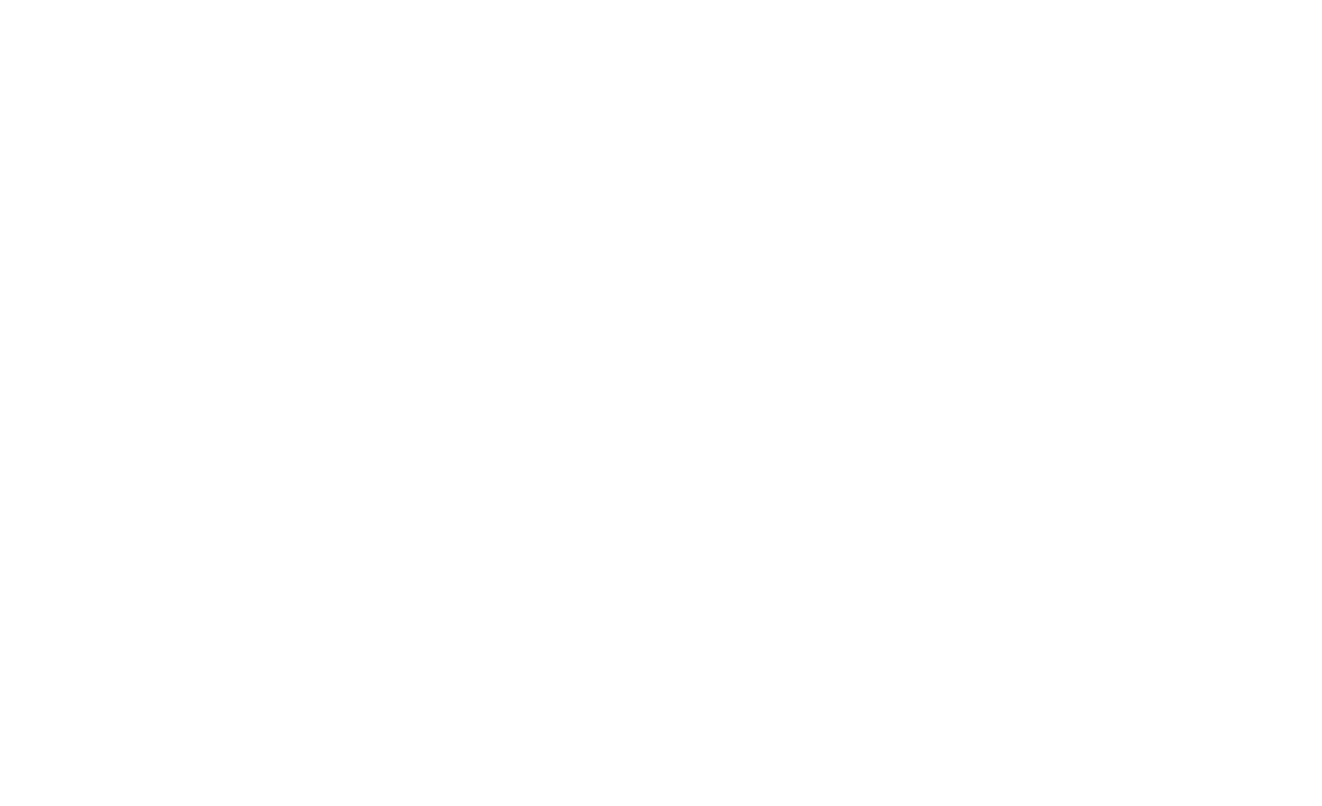
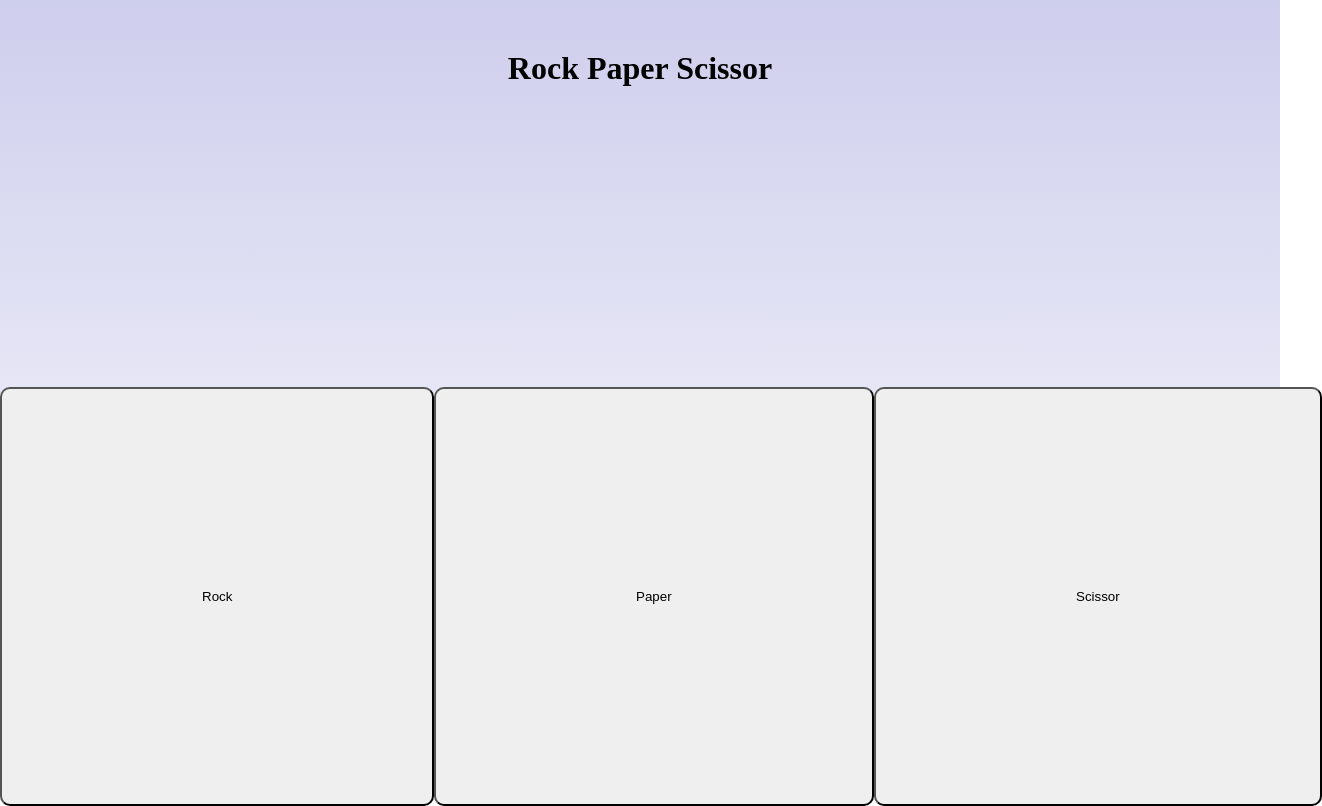
Before and after one commit to imabhishekmahli/Rock-Paper-Scissor, a plain HTML site: page index.html in a window 1280 px wide. Shown: the whole page, 1322 px wide, since content can reach past the window. Drawn offline with Linux system fonts and the light colour scheme.

Commit message:
page css and JS clickable button

```diff
--- a/index.html
+++ b/index.html
@@ -4,8 +4,17 @@
     <meta charset="UTF-8">
     <meta name="viewport" content="width=device-width, initial-scale=1.0">
     <title>Document</title>
+    <link rel="stylesheet" href="style.css">
 </head>
 <body>
-
+    <div class="container">
+        <h1>Rock Paper Scissor</h1>
+        <div class="btn">
+            <button id="rock" onclick="rock_button()">Rock</button>
+            <button id="paper" onclick="paper_button()">Paper</button>
+            <button id="Scissor" onclick="scissor_button()">Scissor</button>
+        </div>
+    </div>
+    <script src="script.js"></script>
 </body>
 </html>
--- a/script.js
+++ b/script.js
@@ -0,0 +1,13 @@
+rock_btn = document.querySelector("#rock")
+paper_btn = document.querySelector("#paper")
+scissor_btn = document.querySelector("#scissor")
+
+function rock_button(){
+    alert('rock is clicked')
+}
+function paper_button(){
+    alert('rock is clicked')
+}
+function scissor_button(){
+    alert('rock is clicked')
+}
--- a/style.css
+++ b/style.css
@@ -0,0 +1,26 @@
+*{
+    padding: 0;
+    margin: 0;
+}
+
+.container{
+    background-image: repeating-linear-gradient(rgb(206, 206, 237),white);
+}
+h1{
+    text-align: center;
+    padding-top: 50px;
+
+}
+
+.btn{
+    display: flex;
+    justify-content: space-evenly;
+    margin-top: 300px;
+}
+
+#paper,#rock,#Scissor{
+    padding: 200px;
+    border-radius: 10px;
+    /* max-width: 200px; */
+    transform: scaleZ(2);
+}
```
